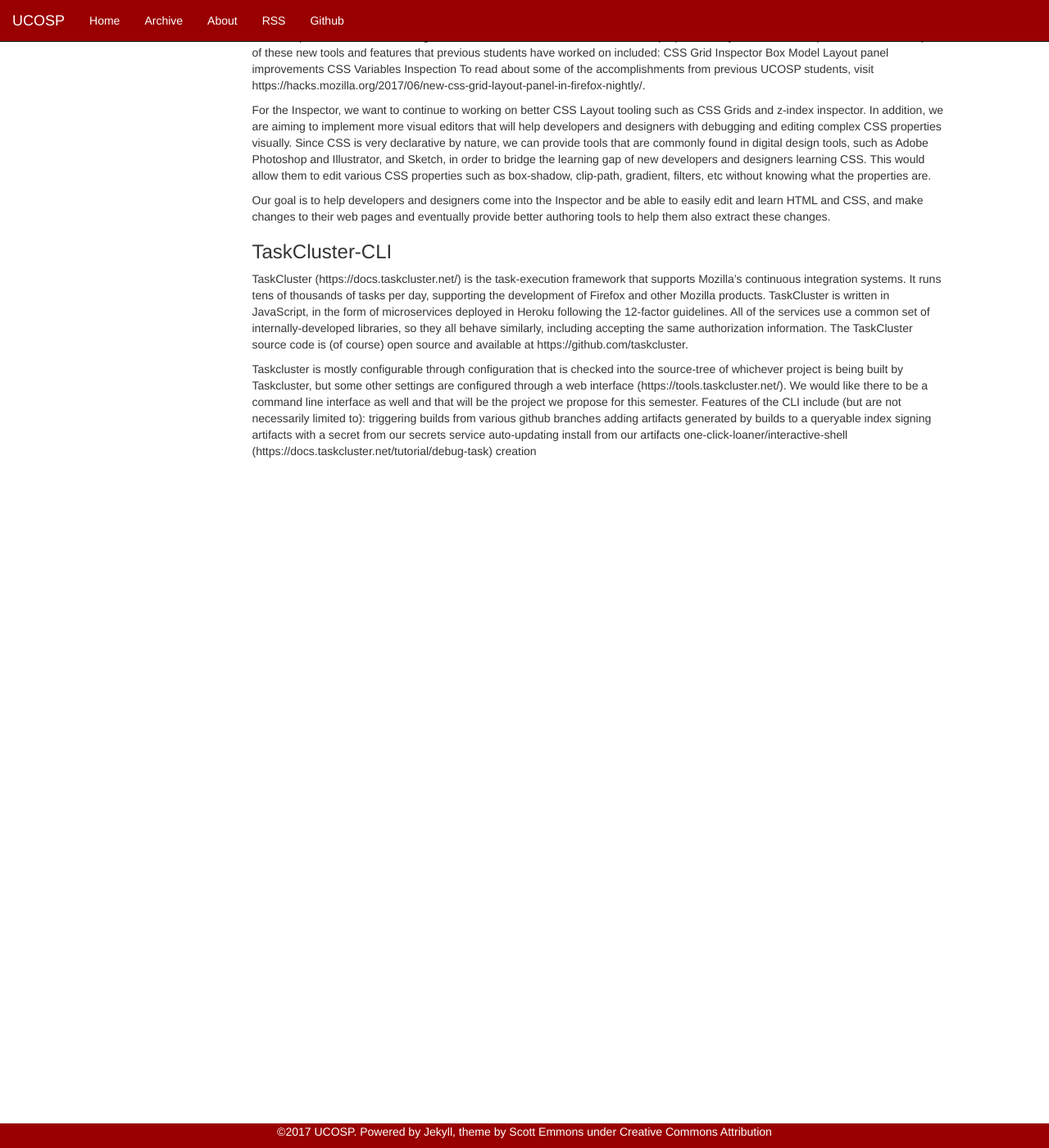
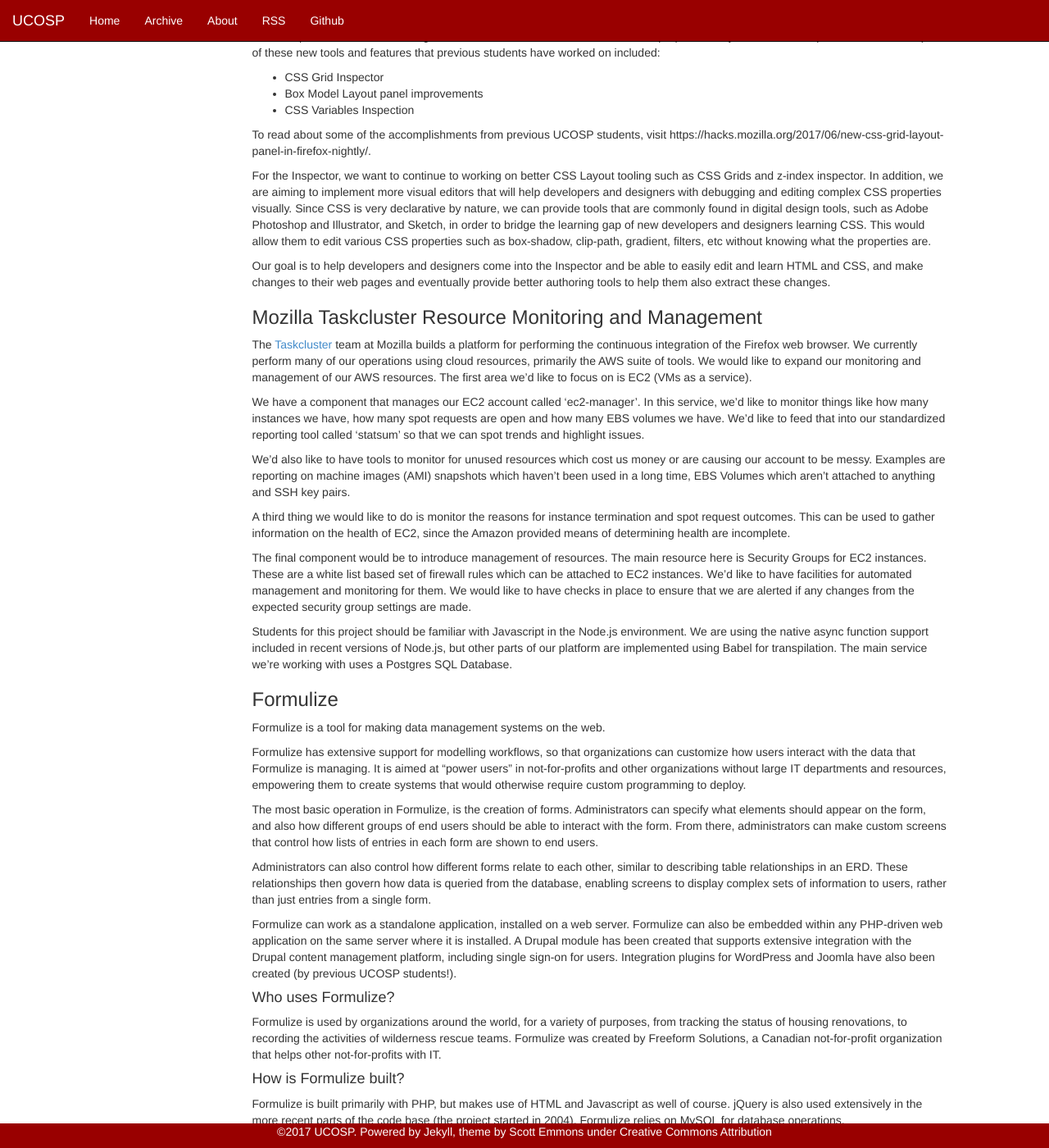
Before and after one commit to ucosp/ucosp.github.io, a Jekyll site: the page built from projects.md, in a window 1280 px wide and 1400 px high, scrolled down 2331 px. Shown: the whole window at 82% size. Built offline with Jekyll 4.4.1, drawn with Linux system fonts in a browser that asks for light colours; some of the changed text lies outside the part shown.

Commit message:
updating project descriptions

```diff
--- a/projects.md
+++ b/projects.md
@@ -14,7 +14,7 @@
   * **Firefox Code Coverage**
   * **Firefox React Debugger**
   * **Firefox Developer Tools - Inspector inline editor wigets**
-  * **TaskCluster-CLI**
+  * **TaskCluster**
   * **Formulize**
 
 ### Review Board
@@ -100,9 +100,11 @@
 [Firefox Developer Tools](https://developer.mozilla.org/en-US/docs/Tools) (DevTools) allow developers to inspect and debug their web applications. The DevTools are built using web technology such as HTML, CSS and JavaScript utilizing the latest web libraries such as React and Redux.
 
 In the Inspector, we will be working on a number of tools related to various CSS properties, Layout and Font inspection. Some examples of these new tools and features that previous students have worked on included:
-CSS Grid Inspector
-Box Model Layout panel improvements
-CSS Variables Inspection
+
+* CSS Grid Inspector
+* Box Model Layout panel improvements
+* CSS Variables Inspection
+
 To read about some of the accomplishments from previous UCOSP students, visit https://hacks.mozilla.org/2017/06/new-css-grid-layout-panel-in-firefox-nightly/.
 
 For the Inspector, we want to continue to working on better CSS Layout tooling such as CSS Grids and z-index inspector. In addition, we are aiming to implement more visual editors that will help developers and designers with debugging and editing complex CSS properties visually. Since CSS is very declarative by nature, we can provide tools that are commonly found in digital design tools, such as Adobe Photoshop and Illustrator, and Sketch, in order to bridge the learning gap of new developers and designers learning CSS. This would allow them to edit various CSS properties such as box-shadow, clip-path, gradient, filters, etc without knowing what the properties are.
@@ -110,27 +112,56 @@
 Our goal is to help developers and designers come into the Inspector and be able to easily edit and learn HTML and CSS, and make changes to their web pages and eventually provide better authoring tools to help them also extract these changes.
 
 
-### TaskCluster-CLI
+### Mozilla Taskcluster Resource Monitoring and Management
 
-TaskCluster (https://docs.taskcluster.net/) is the task-execution
-framework  that supports Mozilla's continuous integration systems.  It
-runs tens of thousands of tasks per day, supporting the development of
-Firefox and other Mozilla products.
-TaskCluster is written in JavaScript, in the form of microservices
-deployed in Heroku following the 12-factor guidelines.  All of the
-services use a common set of internally-developed libraries, so they
-all behave similarly, including accepting the same authorization
-information.  The TaskCluster source code is (of course) open source
-and available at https://github.com/taskcluster.
+The [Taskcluster](https://docs.taskcluster.net/) team at Mozilla builds a platform for performing the continuous integration of the Firefox web browser.  We currently perform many of our operations using cloud resources, primarily the AWS suite of tools.  We would like to expand our monitoring and management of our AWS resources.  The first area we’d like to focus on is EC2 (VMs as a service).
 
-Taskcluster is mostly configurable through configuration that is checked
-into the source-tree of whichever project is being built by Taskcluster,
-but some other settings are configured through a web interface
-(https://tools.taskcluster.net/). We would like there to be a command line
-interface as well and that will be the project we propose for this semester.
-Features of the CLI include (but are not necessarily limited to):
-triggering builds from various github branches
-adding artifacts generated by builds to a queryable index
-signing artifacts with a secret from our secrets service
-auto-updating install from our artifacts
-one-click-loaner/interactive-shell (https://docs.taskcluster.net/tutorial/debug-task) creation
+We have a component that manages our EC2 account called ‘ec2-manager’.  In this service, we’d like to monitor things like how many instances we have, how many spot requests are open and how many EBS volumes we have.  We’d like to feed that into our standardized reporting tool called ‘statsum’ so that we can spot trends and highlight issues.
+
+We’d also like to have tools to monitor for unused resources which cost us money or are causing our account to be messy.  Examples are reporting on machine images (AMI) snapshots which haven’t been used in a long time, EBS Volumes which aren’t attached to anything and SSH key pairs.
+
+A third thing we would like to do is monitor the reasons for instance termination and spot request outcomes.  This can be used to gather information on the health of EC2, since the Amazon provided means of determining health are incomplete.
+
+The final component would be to introduce management of resources.  The main resource here is Security Groups for EC2 instances.  These are a white list based set of firewall rules which can be attached to EC2 instances.  We’d like to have facilities for automated management and monitoring for them.  We would like to have checks in place to ensure that we are alerted if any changes from the expected security group settings are made.
+
+Students for this project should be familiar with Javascript in the Node.js environment.  We are using the native async function support included in recent versions of Node.js, but other parts of our platform are implemented using Babel for transpilation.  The main service we’re working with uses a Postgres SQL Database.
+
+### Formulize
+
+Formulize is a tool for making data management systems on the web.
+
+Formulize has extensive support for modelling workflows, so that organizations can customize how users interact with the data that Formulize is managing. It is aimed at “power users” in not-for-profits and other organizations without large IT departments and resources, empowering them to create systems that would otherwise require custom programming to deploy.
+
+The most basic operation in Formulize, is the creation of forms. Administrators can specify what elements should appear on the form, and also how different groups of end users should be able to interact with the form. From there, administrators can make custom screens that control how lists of entries in each form are shown to end users.
+
+Administrators can also control how different forms relate to each other, similar to describing table relationships in an ERD. These relationships then govern how data is queried from the database, enabling screens to display complex sets of information to users, rather than just entries from a single form.
+
+Formulize can work as a standalone application, installed on a web server. Formulize can also be embedded within any PHP-driven web application on the same server where it is installed. A Drupal module has been created that supports extensive integration with the Drupal content management platform, including single sign-on for users. Integration plugins for WordPress and Joomla have also been created (by previous UCOSP students!).
+
+#### Who uses Formulize?
+
+Formulize is used by organizations around the world, for a variety of purposes, from tracking the status of housing renovations, to recording the activities of wilderness rescue teams. Formulize was created by Freeform Solutions, a Canadian not-for-profit organization that helps other not-for-profits with IT.
+
+#### How is Formulize built?
+
+Formulize is built primarily with PHP, but makes use of HTML and Javascript as well of course. jQuery is also used extensively in the more recent parts of the code base (the project started in 2004). Formulize relies on MySQL for database operations.
+
+Because it is a tool that you use to create other systems, rather than a tool that does something for end users by itself, there is a high degree of abstraction throughout the codebase, especially the parts that interact with the database. The code has to read configuration information specified by the administrators, and use that to dynamically generate all operations, including database queries.
+
+The newer parts of the codebase employ some object orientation. Older parts remain largely procedural. The codebase is maintained on GitHub.
+
+#### What will students learn?
+
+Students will have extensive exposure to PHP of course, and related web technologies. This term, we will begin by focusing on upgrading Formulize to be compatible with PHP 7. There are also several significant, older branches that are complete, but need updating to merge into the current master branch.
+
+Over the years, Formulize has developed a specific process for managing code, tests and documentation all through our GitHub repository. Our the tests are run automatically by a continuous integration system, based on Travis-CI and Sauce Labs. Students will have exposure to this entire process as part of contributing to the Formulize project.
+
+Learn more about Formulize:
+
+Download Formulize and docs: http://formulize.org/formulize-downloads
+
+Browse the GitHub repository: https://github.com/jegelstaff/formulize
+
+Video tutorials for using Formulize (the full series is about three hours, but you can skip around between various videos at your leisure): http://formulize.org/formulize-workshop
+
+Learn about our version control and continuous integration process: https://jegelstaff.github.io/formulize/developers/
```
